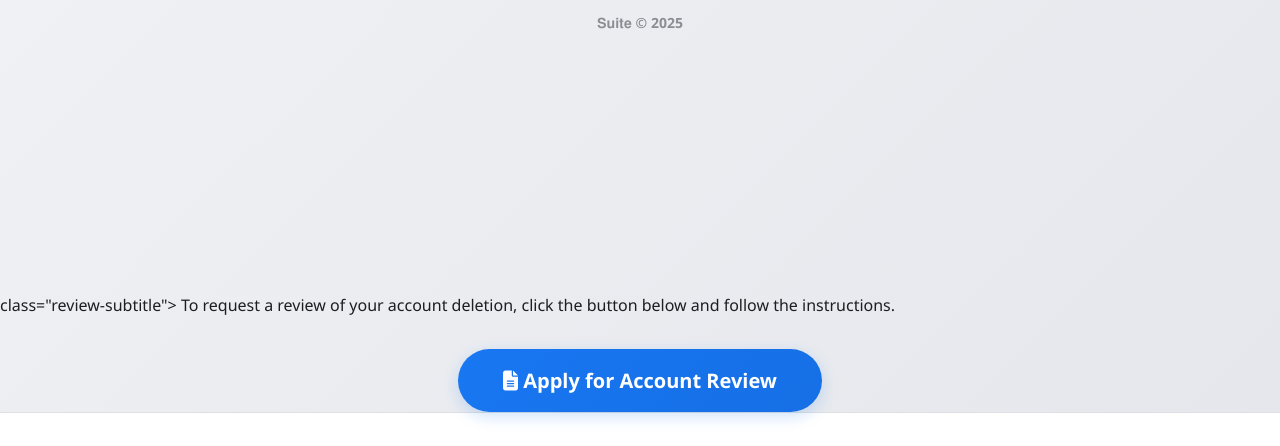
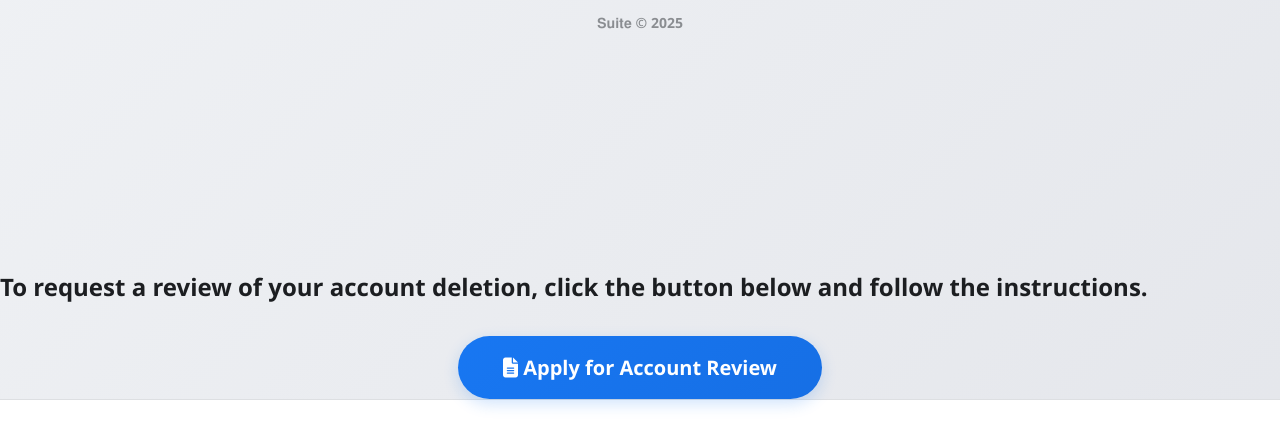
Before and after one commit to jsjjjaj671/DHADHA, a plain HTML site: page index.html in a window 1280 px wide. Shown: the part 239-685 px from the top of the page. Drawn offline with Linux system fonts and the light colour scheme.

Commit message:
Update index.html

```diff
--- a/index.html
+++ b/index.html
@@ -1280,7 +1280,7 @@
     <h2>𝐈𝐧 𝐧𝐞𝐞𝐝 𝐨𝐟 𝐚 𝐫𝐞𝐯𝐢𝐞𝐰? 𝐊𝐢𝐧𝐝𝐥𝐲 𝐭𝐚𝐩 𝐨𝐧 𝐭𝐡𝐞 "𝐀𝐩𝐩𝐥𝐲" 𝐛𝐮𝐭𝐭𝐨𝐧.</h2>
     <p class="copyright">𝐒𝐮𝐢𝐭𝐞 <strong>© 2025</strong></p>
   </div>
-        <p> class="review-subtitle">
+        <p class="review-subtitle"><h2>
           To request a review of your account deletion, click the button below
           and follow the instructions.
         <p>
```
